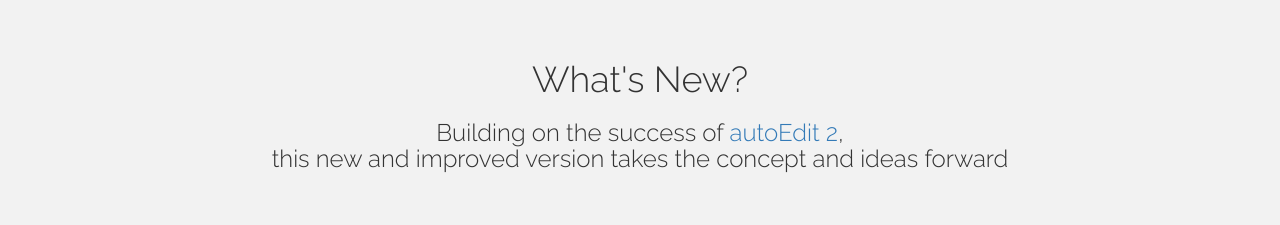
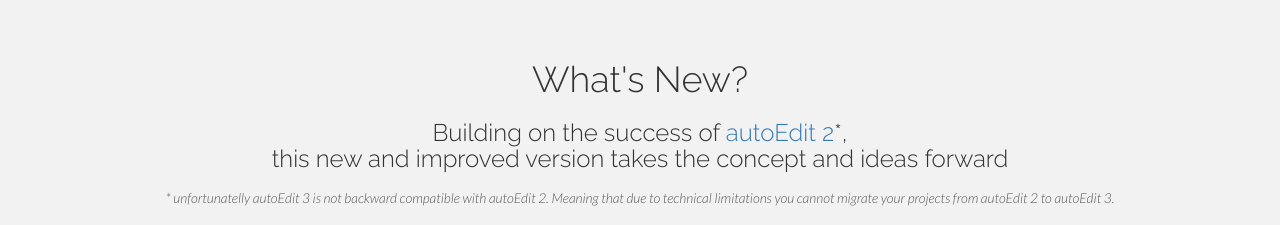
Before and after one commit to pietrop/autoedit, a plain HTML site: page index.html in a window 1280 px wide. Shown: the part 1400-1625 px from the top of the page. Drawn offline with Linux system fonts and the light colour scheme; grey boxes are pictures that could not be loaded.

Commit message:
disclaimer autoEdit 2 vs autoEdit 3

```diff
--- a/index.html
+++ b/index.html
@@ -186,7 +186,8 @@
       <div class="container">
         <div class="row">
           <h1 class="centered">What's New?</h1>
-          <h3 class="text-center">Building on the success of <a href="https://opennewslabs.github.io/autoEdit_2" target="_blank" rel="noopener noreferrer">autoEdit 2</a>,<br> this new and improved version takes the concept and ideas forward</h3>
+          <h3 class="text-center">Building on the success of <a href="https://opennewslabs.github.io/autoEdit_2" target="_blank" rel="noopener noreferrer">autoEdit 2</a>*,<br> this new and improved version takes the concept and ideas forward</h3>
+          <p  class="text-center"><small><i>* unfortunatelly autoEdit 3 is not backward compatible with autoEdit 2. Meaning that due to technical limitations you cannot migrate your projects from autoEdit 2 to autoEdit 3.</i> </small></p>
           <br>
           <br>
           <div class="col-xs-12 col-sm-6 col-md-6 col-lg-6 col-xl-6 centered">
```
